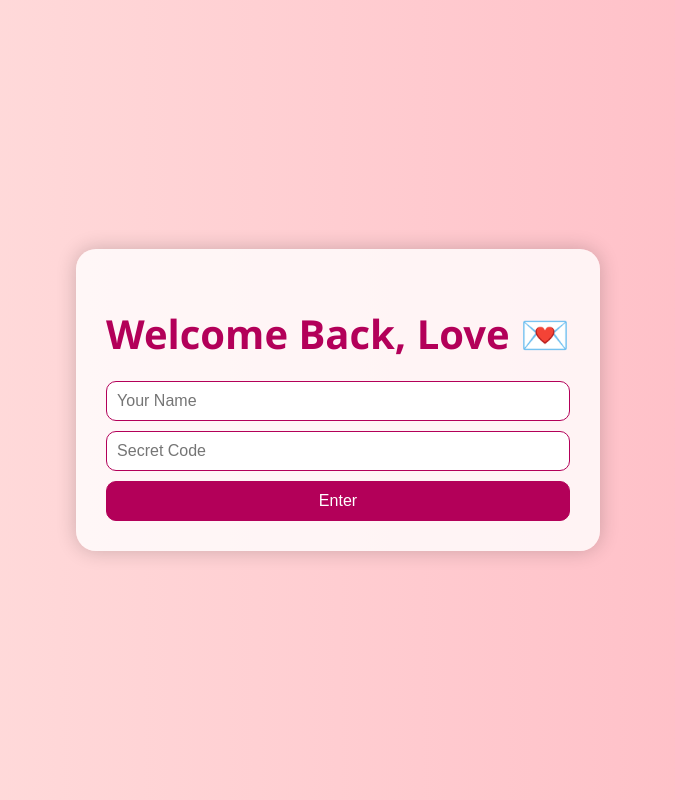
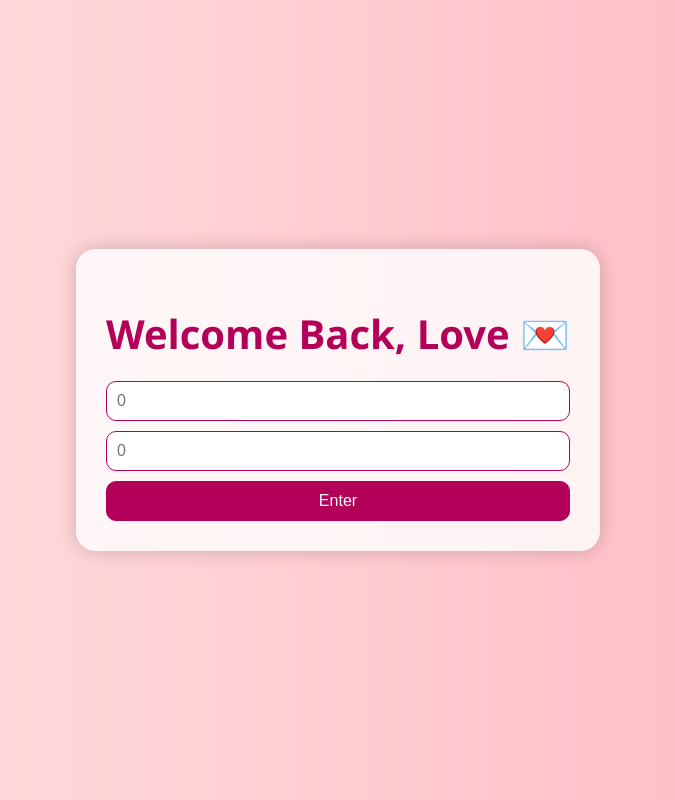
Before and after one commit to peapleofidunno/my-love-site13, a plain HTML site: page login.html in a window 1280 px wide. Shown: the whole page, without its empty margins (302-977 px from the left). Drawn offline with Linux system fonts and the light colour scheme.

Commit message:
Update login.html

```diff
--- a/login.html
+++ b/login.html
@@ -10,8 +10,8 @@
   <div class="container">
     <h1>Welcome Back, Love 💌</h1>
     <form action="index.html" method="get" class="login-form">
-      <input type="text" placeholder="Your Name" required />
-      <input type="password" placeholder="Secret Code" required />
+      <input type="text" placeholder="0" required />
+      <input type="password" placeholder="0" required />
       <button type="submit">Enter</button>
     </form>
   </div>
```
